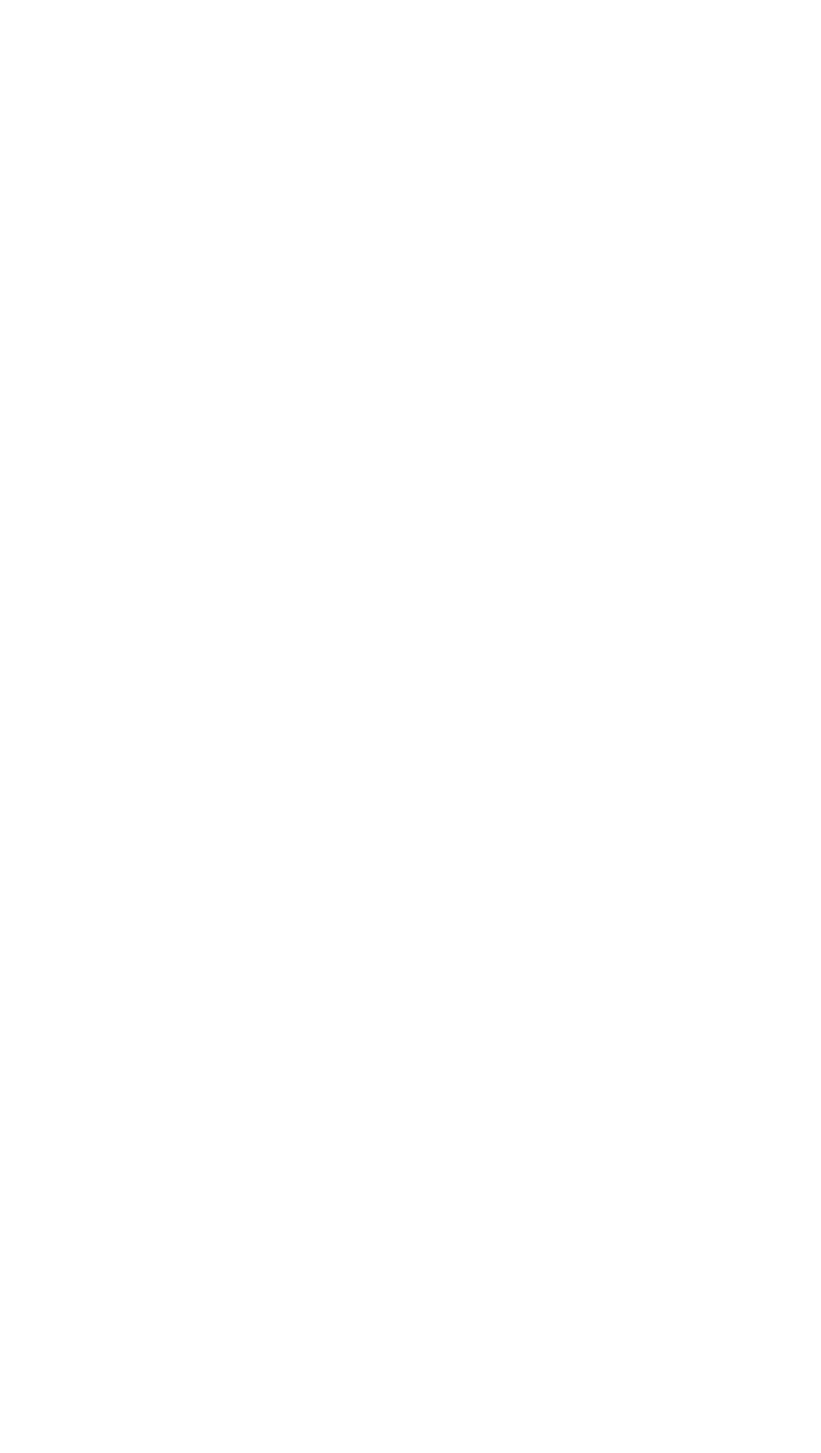
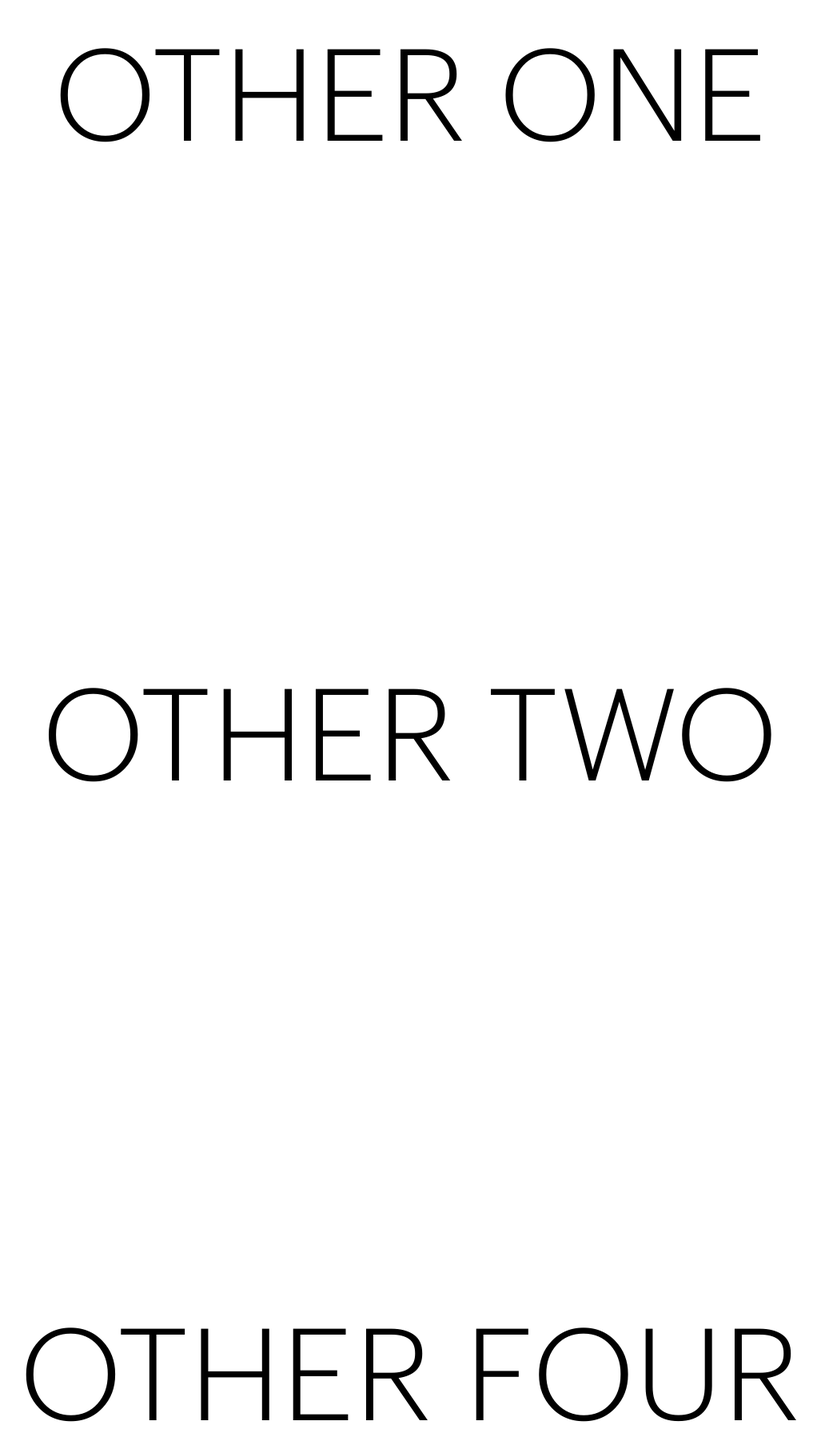
Before and after one commit to ahmedrimon/anonno--portfolio, a Next.js app: page / in a window 1280 px wide. Shown: the part 1720-3537 px from the top of the page at 80% size, without its empty margins (127-1154 px from the left). Before the commit the page ends 1445 px from the top, so only its background shows below. Built offline with nearby package versions, Linux system fonts and the light colour scheme.

Commit message:
add some practice

```diff
--- a/components/Screen/Screen.tsx
+++ b/components/Screen/Screen.tsx
@@ -12,10 +12,11 @@ export default function Screen() {
           gsap.to(".firstBox", {
                scrollTrigger: {
                     trigger: ".firstBox",
-                    toggleActions: "restart pause none none",
+                    toggleActions: "restart none none none",
                },
                x: 400,
-               duration: 3
+               duration: 3,
+               rotation: 360
           })
      }, [])
 
--- /dev/null
+++ b/components/ScreenFour/ScreenFour.tsx
@@ -0,0 +1,5 @@
+export default function ScreenFour() {
+     return <section className="flex justify-center items-center h-screen">
+          <h1 className="font-graphik font-normal text-[10em] uppercase">Other four</h1>
+     </section>
+}
--- /dev/null
+++ b/components/ScreenThree/ScreenThree.tsx
@@ -0,0 +1,5 @@
+export default function ScreenThree() {
+     return <section className="flex justify-center items-center h-screen">
+          <h1 className="font-graphik font-normal text-[10em] uppercase">Other two</h1>
+     </section>
+}
--- /dev/null
+++ b/components/ScreenTwo/ScreenTwo.tsx
@@ -0,0 +1,5 @@
+export default function ScreenTwo() {
+     return <section className="flex justify-center items-center h-screen">
+          <h1 className="font-graphik font-normal text-[10em] uppercase">Other one</h1>
+     </section>
+}
--- a/pages/index.tsx
+++ b/pages/index.tsx
@@ -1,6 +1,9 @@
 import Hero from "../components/Hero/Hero";
 import Navbar from "../components/Navbar/Navbar";
 import Screen from "../components/Screen/Screen";
+import ScreenTwo from "../components/ScreenTwo/ScreenTwo";
+import ScreenThree from './../components/ScreenThree/ScreenThree';
+import ScreenFour from './../components/ScreenFour/ScreenFour';
 
 
 export default function Home() {
@@ -12,6 +15,9 @@ export default function Home() {
                <Hero />
           </div>
           <Screen />
+          <ScreenTwo />
+          <ScreenThree />
+          <ScreenFour />
      </div>
 }
 // #F7ECDD
```
